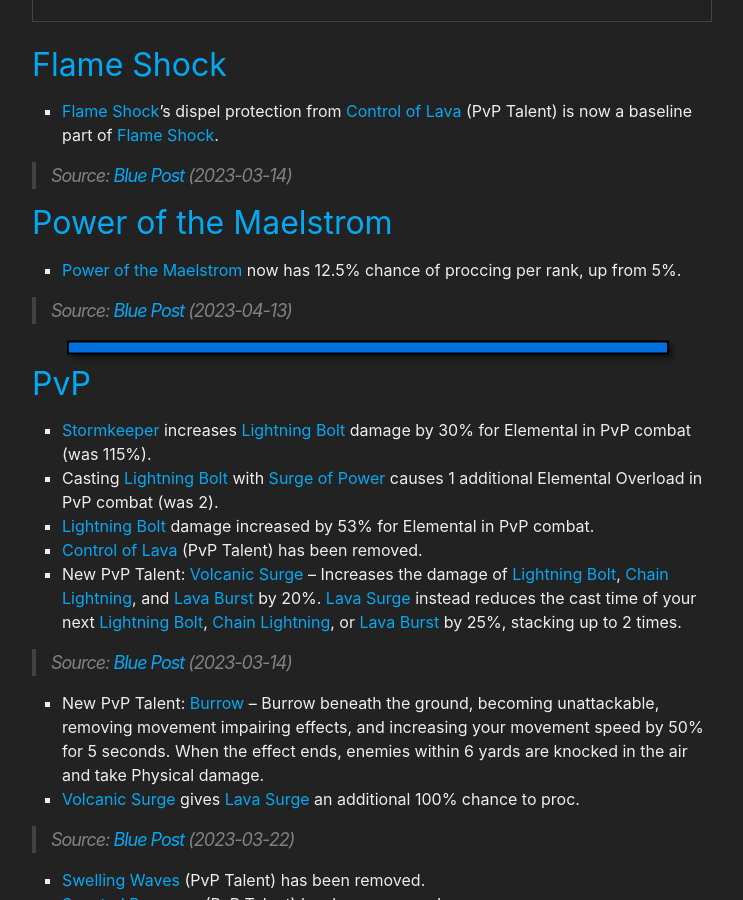
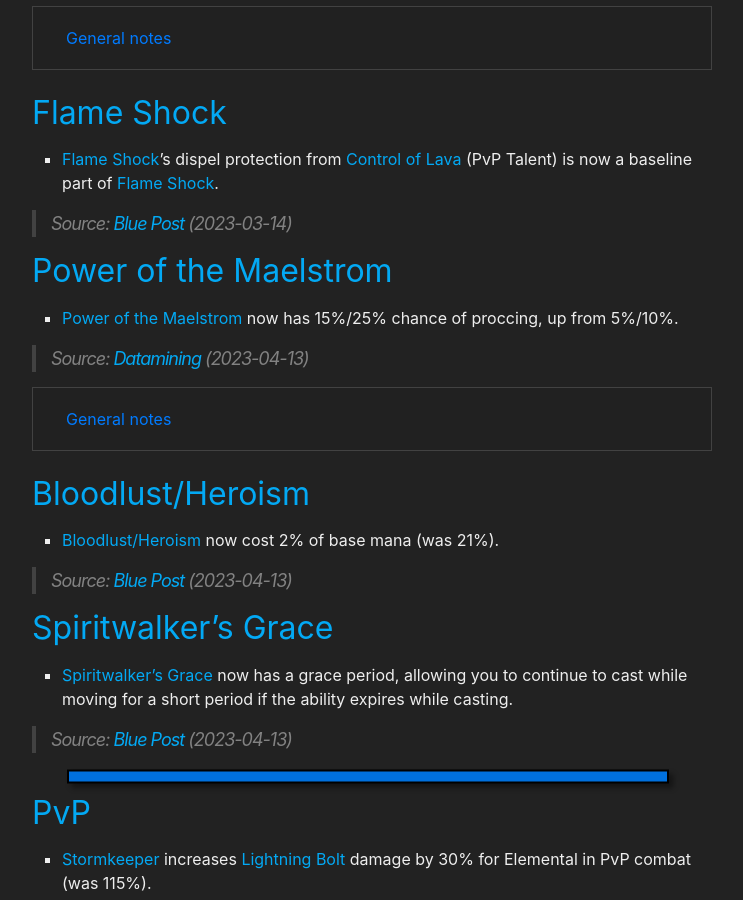
Before and after one commit to stormearthandlava/stormearthandlava.github.io, a Jekyll site: the page built from blog/_posts/2023-04-02-10.1-change-collection.md, in a window 1280 px wide and 900 px high, scrolled down 1116 px. Shown: the whole window, without its empty margins (268-1011 px from the left). Built offline with Jekyll 4.4.1, drawn with Linux system fonts in a browser that asks for light colours; a script that is not in the unit is left out; some of the changed text lies outside the part shown.

Commit message:
update notes - removing SK also applies T30 4p - add comments to PotM - include changes to Bloodlust and Spiritwalker's Grace

```diff
--- a/blog/_posts/2023-04-02-10.1-change-collection.md
+++ b/blog/_posts/2023-04-02-10.1-change-collection.md
@@ -75,6 +75,7 @@ In case something is missing, please [let us know](https://discord.gg/VA7wXVx).
       <div class="card-body" markdown="1">
 
 - The effect {{ site.data.spell.t30_4 }} is applied after consuming **both** {{ site.data.talent.sk }} buff stacks.
+- The effect {{ site.data.spell.t30_4 }} is applied if the buff is removed via /cancelaura or right click.
 - Maelstrom generation of Overloads is affected.
 - Increased Maelstrom generation affects {{ site.data.talent.flow_of_power }} too.
 - {{ site.data.talent.searing_flames }} is **not** affected.
@@ -120,11 +121,42 @@ In case something is missing, please [let us know](https://discord.gg/VA7wXVx).
 > Source: [Blue Post](https://us.forums.blizzard.com/en/wow/t/dragonflight-embers-of-neltharion-ptr-development-notes/1541379/4) (2023-03-14)
 
 ## Power of the Maelstrom
-- {{ site.data.talent.potm }} now has 12.5% chance of proccing per rank, up from 5%.
+- {{ site.data.talent.potm }} now has 15%/25% chance of proccing, up from 5%/10%.
+
+> Source: [Datamining](https://www.wowhead.com/news/10-1-ptr-datamined-class-and-tier-set-tuning-332430#elemental) (2023-04-13)
+
+<div class="accordion mb-4" id="potm">
+  <div class="card">
+    <div class="card-header" id="potm-1">
+      <div class="h2 mb-0">
+        <button class="btn btn-link btn-block text-left collapsed" type="button" data-toggle="collapse" data-target="#potm-1-body" aria-expanded="false" aria-controls="potm-1-body">
+          General notes
+        </button>
+      </div>
+    </div>
+    <div id="potm-1-body" class="collapse" aria-labelledby="potm-1" data-parent="#potm">
+      <div class="card-body" markdown="1">
+
+- Before 10.1 casting {{ site.data.spell.lava_burst }} rolled for {{ site.data.talent.potm }} on cast success and on cast hit.
+- Starting with 10.1 {{ site.data.spell.lava_burst }} rolls for {{ site.data.talent.potm }} only on cast success.
+- The change to roll only on cast success means, that the value increase for the talent is smaller than assumed on first look. It's still a noticeable buff to the talent.
+
+</div>
+    </div>
+  </div>
+</div>
+
+## Bloodlust/Heroism
+- {{ site.data.spell.bloodlust }} now cost 2% of base mana (was 21%).
 
 > Source: [Blue Post](https://us.forums.blizzard.com/en/wow/t/dragonflight-embers-of-neltharion-ptr-development-notes/1541379/9) (2023-04-13)
 
-<hr>
+## Spiritwalker's Grace
+- {{ site.data.talent.spiritwalkers_grace }} now has a grace period, allowing you to continue to cast while moving for a short period if the ability expires while casting.
+
+> Source: [Blue Post](https://us.forums.blizzard.com/en/wow/t/dragonflight-embers-of-neltharion-ptr-development-notes/1541379/9) (2023-04-13)
+
+---
 
 ## PvP
 
```
